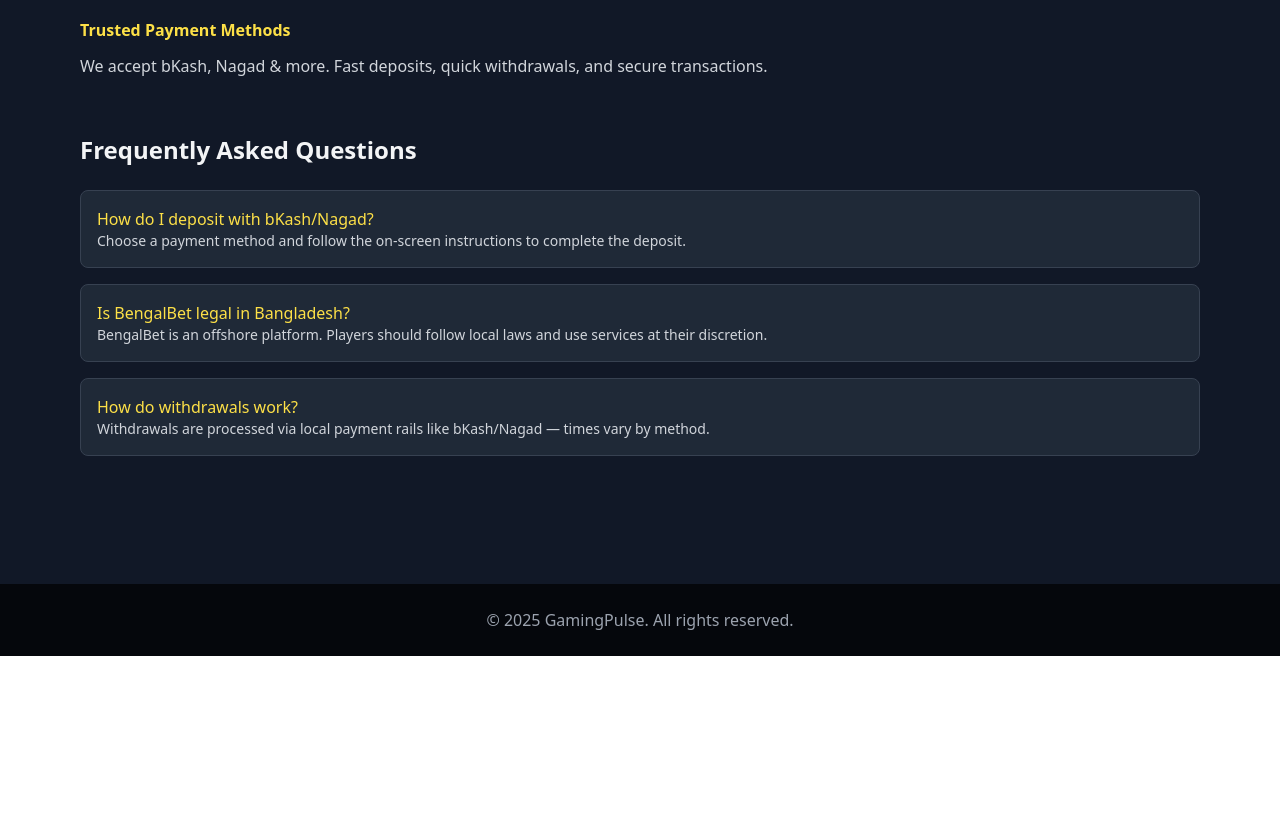
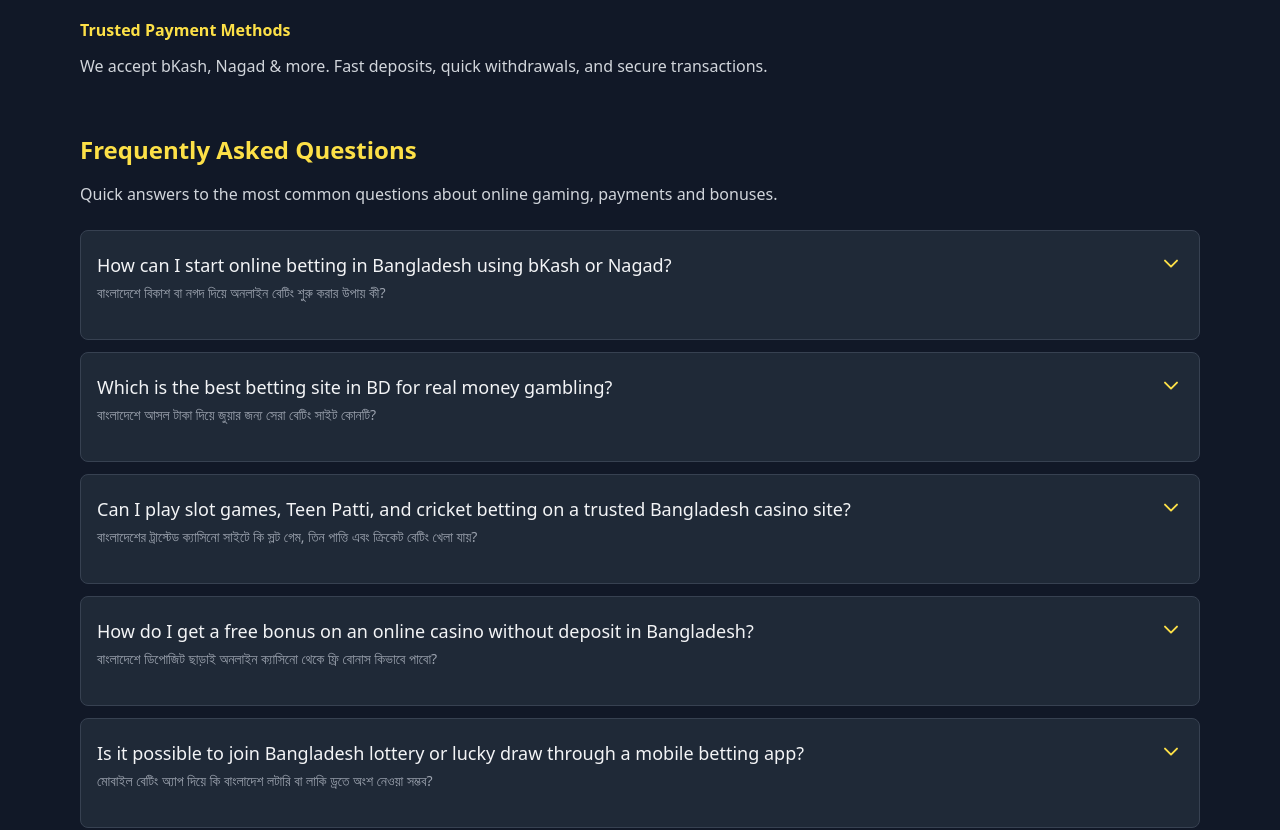
Before and after one commit to AnikIslam51/Gaming-Pulse-24, a Next.js app: page / in a window 1280 px wide. Shown: the part 940-1770 px from the top of the page. Before the commit the page ends 1596 px from the top, so only its background shows below. Built offline with nearby package versions, Linux system fonts and the light colour scheme.

Commit message:
feat: upgraded FAQ accordion + page layout

```diff
--- a/pages/index.js
+++ b/pages/index.js
@@ -1,23 +1,114 @@
+// pages/index.js
+import { useState } from "react";
+
+const faqList = [
+  {
+    id: 1,
+    q_en: "How can I start online betting in Bangladesh using bKash or Nagad?",
+    q_bn: "বাংলাদেশে বিকাশ বা নগদ দিয়ে অনলাইন বেটিং শুরু করার উপায় কী?",
+    a_en:
+      "Register at a trusted online betting site that accepts bKash or Nagad, verify your account, choose your payment method, and deposit to start playing. Look for sites that show clear payment instructions and offer secure transactions.",
+    a_bn:
+      "বিকাশ বা নগদ গ্রহণ করে এমন একটি ট্রাস্টেড অনলাইন বেটিং সাইটে রেজিস্ট্রেশন করুন, অ্যাকাউন্ট ভেরিফাই করুন, পেমেন্ট মেথড নির্বাচন করে ডিপোজিট করুন এবং খেলা শুরু করুন। স্পষ্ট পেমেন্ট নির্দেশ ও নিরাপদ লেনদেন প্রদান করে এমন সাইট বেছে নিন।",
+  },
+  {
+    id: 2,
+    q_en: "Which is the best betting site in BD for real money gambling?",
+    q_bn: "বাংলাদেশে আসল টাকা দিয়ে জুয়ার জন্য সেরা বেটিং সাইট কোনটি?",
+    a_en:
+      "Sites like Benglabet.com and Bengalgov.com are widely used for real money gambling in BD; they typically offer sports betting, live casino and slot games, and support fast payments like bKash and Nagad. Always check user reviews and payment reliability before depositing.",
+    a_bn:
+      "Benglabet.com এবং Bengalgov.comের মতো সাইটগুলো বাংলাদেশে আসল টাকা জুয়ার জন্য জনপ্রিয়; সাধারণত এখানে স্পোর্টস বেটিং, লাইভ ক্যাসিনো ও স্লট গেম থাকে এবং বিকাশ/নগদ ইত্যাদি দ্রুত পেমেন্ট সাপোর্ট করে। ডিপোজিটের আগে ইউজার রিভিউ ও পেমেন্ট নির্ভরযোগ্যতা যাচাই করুন।",
+  },
+  {
+    id: 3,
+    q_en: "Can I play slot games, Teen Patti, and cricket betting on a trusted Bangladesh casino site?",
+    q_bn: "বাংলাদেশের ট্রাস্টেড ক্যাসিনো সাইটে কি স্লট গেম, তিন পাত্তি এবং ক্রিকেট বেটিং খেলা যায়?",
+    a_en:
+      "Yes — many trusted Bangladesh casino sites and mobile apps host slot games, Teen Patti, and cricket betting. They let you play on mobile/desktop and support local payment methods, so you can deposit and withdraw easily.",
+    a_bn:
+      "হ্যাঁ — অনেক ট্রাস্টেড বাংলাদেশ ক্যাসিনো সাইট ও মোবাইল অ্যাপে স্লট গেম, তিন পাত্তি এবং ক্রিকেট বেটিং খেলার সুবিধা রয়েছে। এগুলো মোবাইল ও ডেস্কটপে খেলার উপযোগী এবং লোকাল পেমেন্ট মেথড সাপোর্ট করে।",
+  },
+  {
+    id: 4,
+    q_en: "How do I get a free bonus on an online casino without deposit in Bangladesh?",
+    q_bn: "বাংলাদেশে ডিপোজিট ছাড়াই অনলাইন ক্যাসিনো থেকে ফ্রি বোনাস কিভাবে পাবো?",
+    a_en:
+      "Search for platforms advertising a 'no deposit bonus' or 'free bonus' for new sign-ups. Usually you must register and verify your account to claim the bonus. Read wagering requirements carefully before withdrawing winnings.",
+    a_bn:
+      "নো ডিপোজিট বোনাস বা নতুন সাইন-আপ ফ্রি বোনাস দেওয়া প্ল্যাটফর্মগুলো খুঁজুন। সাধারণত রেজিস্ট্রেশন ও ভেরিফিকেশন করতে হয় বোনাস নেয়ার জন্য। উইনিং তুলে নেওয়ার আগে ওয়েজারিং শর্তগুলো ভালো করে পড়ে নিন।",
+  },
+  {
+    id: 5,
+    q_en: "Is it possible to join Bangladesh lottery or lucky draw through a mobile betting app?",
+    q_bn: "মোবাইল বেটিং অ্যাপ দিয়ে কি বাংলাদেশ লটারি বা লাকি ড্রতে অংশ নেওয়া সম্ভব?",
+    a_en:
+      "Yes, some mobile betting apps list local lottery or lucky draw options. These provide ticket purchases, instant results, and secure payments (bKash/Nagad) — check the app's legitimacy and terms before participating.",
+    a_bn:
+      "হ্যাঁ, কিছু মোবাইল বেটিং অ্যাপে স্থানীয় লটারি বা লাকি ড্র অপশন থাকে। এসব অ্যাপে টিকিট কেনা, তাত্ক্ষণিক রেজাল্ট এবং বিকাশ/নগদের মাধ্যমে নিরাপদ পেমেন্ট করা যায় — অংশ নেওয়ার আগে অ্যাপটির বৈধতা ও শর্তগুলো যাচাই করুন।",
+  },
+];
+
+// JSON-LD for search engines (English Q/A)
+function generateJsonLd() {
+  const mainEntity = faqList.map((item) => ({
+    "@type": "Question",
+    name: item.q_en,
+    acceptedAnswer: {
+      "@type": "Answer",
+      text: item.a_en,
+    },
+  }));
+
+  return {
+    "@context": "https://schema.org",
+    "@type": "FAQPage",
+    mainEntity,
+  };
+}
+
 export default function Home() {
+  const [openId, setOpenId] = useState(null);
+
+  function toggle(id) {
+    setOpenId((prev) => (prev === id ? null : id));
+  }
+
   return (
+    <>
+      {/* JSON-LD injected for SEO (English Q/A) */}
+      <script
+        type="application/ld+json"
+        dangerouslySetInnerHTML={{ __html: JSON.stringify(generateJsonLd()) }}
+      />
+
       <div className="min-h-screen bg-gray-900 text-gray-100 antialiased">
-      {/* Sticky Header */}
-      <header className="bg-black/70 backdrop-blur-sm sticky top-0 z-30">
+        {/* Header */}
+        <header className="bg-black/70 sticky top-0 z-30">
           <div className="max-w-6xl mx-auto px-4 py-4 flex items-center justify-between">
             <div className="flex items-center gap-3">
               <div className="text-yellow-400 font-bold text-lg">🎲 GamingPulse24</div>
               <span className="text-xs text-gray-400">Play & Win</span>
             </div>
+
             <nav className="hidden md:flex gap-6 text-gray-300">
-            <a className="hover:text-yellow-400" href="#">Home</a>
-            <a className="hover:text-yellow-400" href="#">Blog</a>
-            <a className="hover:text-yellow-400" href="#">About</a>
-            <a className="hover:text-yellow-400" href="#">Contact</a>
+              <a className="hover:text-yellow-400" href="#">
+                Home
+              </a>
+              <a className="hover:text-yellow-400" href="#">
+                Blog
+              </a>
+              <a className="hover:text-yellow-400" href="#">
+                About
+              </a>
+              <a className="hover:text-yellow-400" href="#">
+                Contact
+              </a>
             </nav>
           </div>
         </header>
 
-      {/* Marquee / Promo */}
+        {/* Marquee */}
         <div className="marquee py-2 border-t border-b border-gray-800">
           <div className="track px-4 text-sm text-yellow-300 font-medium">
             <span className="mr-12">🎁 REGISTER NOW — Get ৳1288 Bonus Instantly!</span>
@@ -30,9 +121,7 @@
         {/* HERO */}
         <section
           className="relative bg-cover bg-center"
-        style={{
-          backgroundImage: "url('/hero-bg.jpg')",
-        }}
+          style={{ backgroundImage: "url('/hero-bg.jpg')" }}
         >
           <div className="bg-black/60">
             <div className="max-w-6xl mx-auto px-4 py-28 text-center">
@@ -40,44 +129,43 @@
                 Play & Win Real Money Today
               </h1>
               <p className="mt-4 text-gray-300 max-w-2xl mx-auto">
-              Join thousands of Bangladeshi players enjoying online casino, slot games, and sports betting
-              — trusted payments with bKash & Nagad.
+                Join thousands of Bangladeshi players enjoying online casino, slot games, and sports
+                betting — trusted payments with bKash & Nagad.
               </p>
 
               <div className="mt-8 flex items-center justify-center gap-4">
                 <a href="https://www.bengalbet.com/m/home" target="_blank" rel="noreferrer">
                   <button className="btn-glow bg-gradient-to-r from-yellow-400 to-orange-500 text-black px-6 py-3 rounded-lg font-semibold shadow-lg">
-                  👉 Play Now at BengalBet
+                    👉 Play Here
                   </button>
                 </a>
 
-              <a href="#why" className="text-sm text-gray-300 underline underline-offset-4">Why choose us?</a>
+                <a href="#why" className="text-sm text-gray-300 underline underline-offset-4">
+                  Why choose us?
+                </a>
               </div>
             </div>
           </div>
         </section>
 
         <main className="max-w-6xl mx-auto px-4 py-12">
-        {/* WHY CHOOSE US (casino style cards) */}
+          {/* WHY CHOOSE US */}
           <section id="why" className="mb-14">
-          <h2 className="text-yellow-400 font-bold text-xl mb-6">Why Choose US?</h2>
+            <h2 className="text-yellow-400 font-bold text-xl mb-6">Why Choose Gaming Pulse?</h2>
 
             <div className="grid grid-cols-1 md:grid-cols-3 gap-6">
-            {/* card 1 */}
               <div className="relative card-shine bg-gray-800 rounded-xl p-4 shadow-xl transform hover:-translate-y-1 transition">
                 <img src="/casino1.jpg" alt="slot" className="rounded-md w-full h-40 object-cover mb-4" />
                 <h3 className="text-lg font-semibold text-yellow-300 mb-2">Exciting Slot Games</h3>
                 <p className="text-gray-300 text-sm">Spin & win with our top slot machines — JILI, PG Soft & more.</p>
               </div>
 
-            {/* card 2 */}
               <div className="relative card-shine bg-gray-800 rounded-xl p-4 shadow-xl transform hover:-translate-y-1 transition">
                 <img src="/casino2.jpg" alt="live" className="rounded-md w-full h-40 object-cover mb-4" />
                 <h3 className="text-lg font-semibold text-yellow-300 mb-2">Live Casino</h3>
                 <p className="text-gray-300 text-sm">Real dealers, real wins — live tables you can join from mobile.</p>
               </div>
 
-            {/* card 3 */}
               <div className="relative card-shine bg-gray-800 rounded-xl p-4 shadow-xl transform hover:-translate-y-1 transition">
                 <img src="/casino3.jpg" alt="cricket" className="rounded-md w-full h-40 object-cover mb-4" />
                 <h3 className="text-lg font-semibold text-yellow-300 mb-2">Cricket Betting</h3>
@@ -92,34 +180,81 @@
             <p className="text-gray-300">We accept bKash, Nagad & more. Fast deposits, quick withdrawals, and secure transactions.</p>
           </section>
 
-        {/* FAQ */}
-        <section className="mb-20">
-          <h3 className="text-2xl font-bold mb-6">Frequently Asked Questions</h3>
+          {/* FAQ — Accordion */}
+          <section aria-labelledby="faq-heading" className="mb-20">
+            <h3 id="faq-heading" className="text-2xl font-bold text-yellow-300 mb-4">
+              Frequently Asked Questions
+            </h3>
+            <p className="text-gray-300 mb-6">
+              Quick answers to the most common questions about online gaming, payments and bonuses.
+            </p>
 
-          <div className="space-y-4">
-            <div className="bg-gray-800 p-4 rounded-lg border border-gray-700">
-              <h4 className="font-medium text-yellow-300">How do I deposit with bKash/Nagad?</h4>
-              <p className="text-gray-300 text-sm">Choose a payment method and follow the on-screen instructions to complete the deposit.</p>
+            <div className="space-y-3">
+              {faqList.map((item) => {
+                const isOpen = openId === item.id;
+                return (
+                  <div
+                    key={item.id}
+                    className="bg-gray-800 rounded-lg border border-gray-700 overflow-hidden"
+                  >
+                    <button
+                      onClick={() => toggle(item.id)}
+                      aria-expanded={isOpen}
+                      aria-controls={`faq-panel-${item.id}`}
+                      className="w-full flex items-start justify-between gap-4 px-4 py-4 md:py-5 text-left focus:outline-none focus:ring-2 focus:ring-yellow-400"
+                    >
+                      <div>
+                        <div className="flex items-center gap-3">
+                          <span className="text-lg font-medium">{item.q_en}</span>
+                        </div>
+                        <div className="mt-1 text-sm text-gray-400">{item.q_bn}</div>
                       </div>
 
-            <div className="bg-gray-800 p-4 rounded-lg border border-gray-700">
-              <h4 className="font-medium text-yellow-300">Is BengalBet legal in Bangladesh?</h4>
-              <p className="text-gray-300 text-sm">BengalBet is an offshore platform. Players should follow local laws and use services at their discretion.</p>
+                      <div
+                        className={`flex-shrink-0 transform transition-transform duration-200 ${
+                          isOpen ? "rotate-180" : "rotate-0"
+                        }`}
+                        aria-hidden="true"
+                      >
+                        <svg
+                          className="w-6 h-6 text-yellow-300"
+                          viewBox="0 0 20 20"
+                          fill="none"
+                          xmlns="http://www.w3.org/2000/svg"
+                        >
+                          <path d="M5 8L10 13L15 8" stroke="currentColor" strokeWidth="1.6" strokeLinecap="round" strokeLinejoin="round"/>
+                        </svg>
                       </div>
+                    </button>
 
-            <div className="bg-gray-800 p-4 rounded-lg border border-gray-700">
-              <h4 className="font-medium text-yellow-300">How do withdrawals work?</h4>
-              <p className="text-gray-300 text-sm">Withdrawals are processed via local payment rails like bKash/Nagad — times vary by method.</p>
+                    <div
+                      id={`faq-panel-${item.id}`}
+                      role="region"
+                      aria-labelledby={`faq-${item.id}`}
+                      className={`px-4 pb-4 transition-[max-height,opacity] duration-300 ease-in-out ${
+                        isOpen ? "max-h-96 opacity-100" : "max-h-0 opacity-0"
+                      }`}
+                      style={{ overflow: "hidden" }}
+                    >
+                      <div className="pt-2 text-sm text-gray-300">
+                        <p className="mb-2">{item.a_en}</p>
+                        <p className="text-gray-400">{item.a_bn}</p>
                       </div>
+                    </div>
+                  </div>
+                );
+              })}
             </div>
           </section>
         </main>
 
+        {/* Footer */}
         <footer className="bg-black/70 text-gray-400 py-6">
           <div className="max-w-6xl mx-auto px-4 text-center">
-          &copy; 2025 GamingPulse. All rights reserved.
+            &copy; {new Date().getFullYear()} GamingPulse24. All rights reserved.
           </div>
         </footer>
       </div>
+    </>
   );
 }
```
Lines whose indentation alone changed are shown as unchanged.
